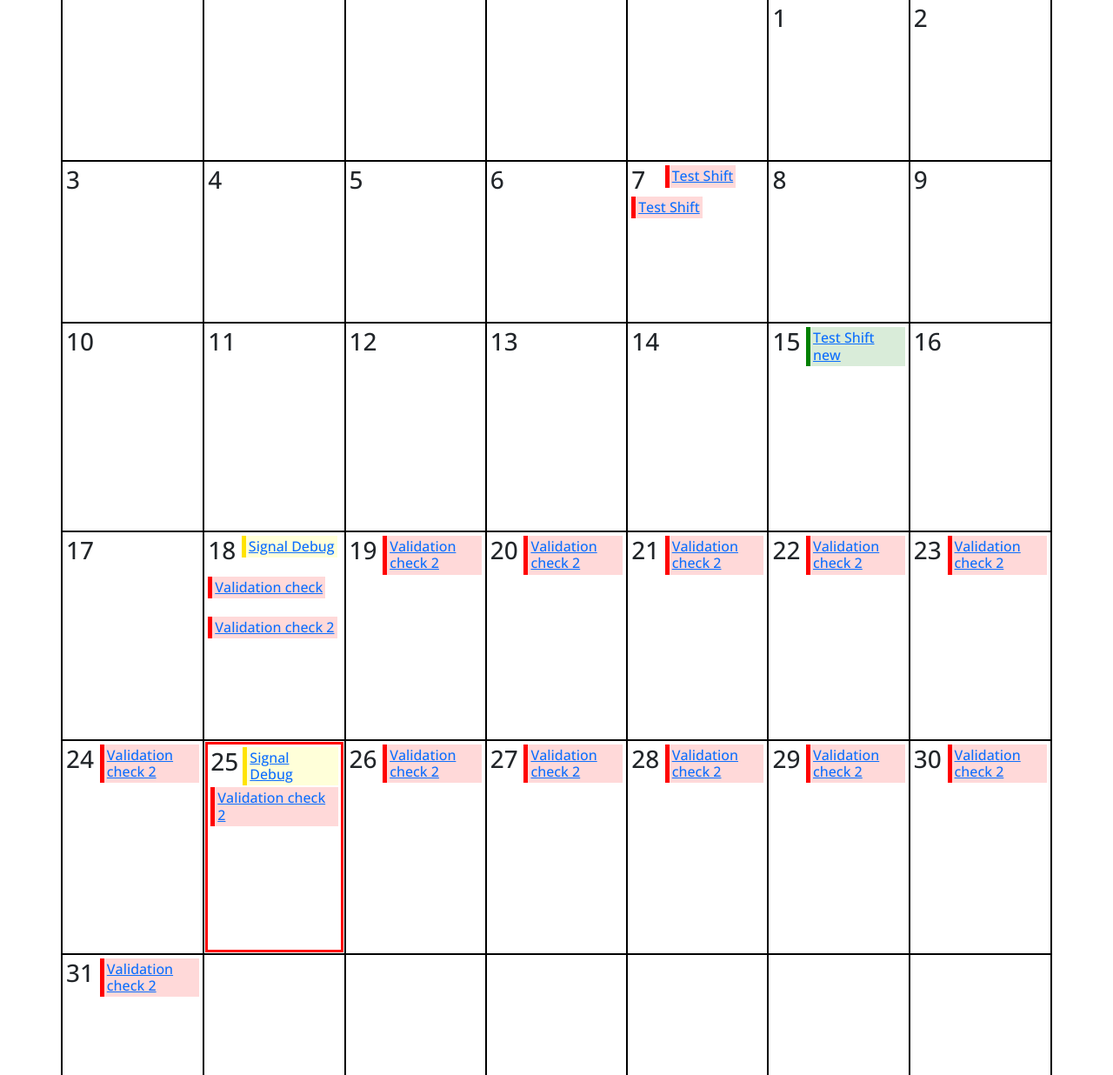
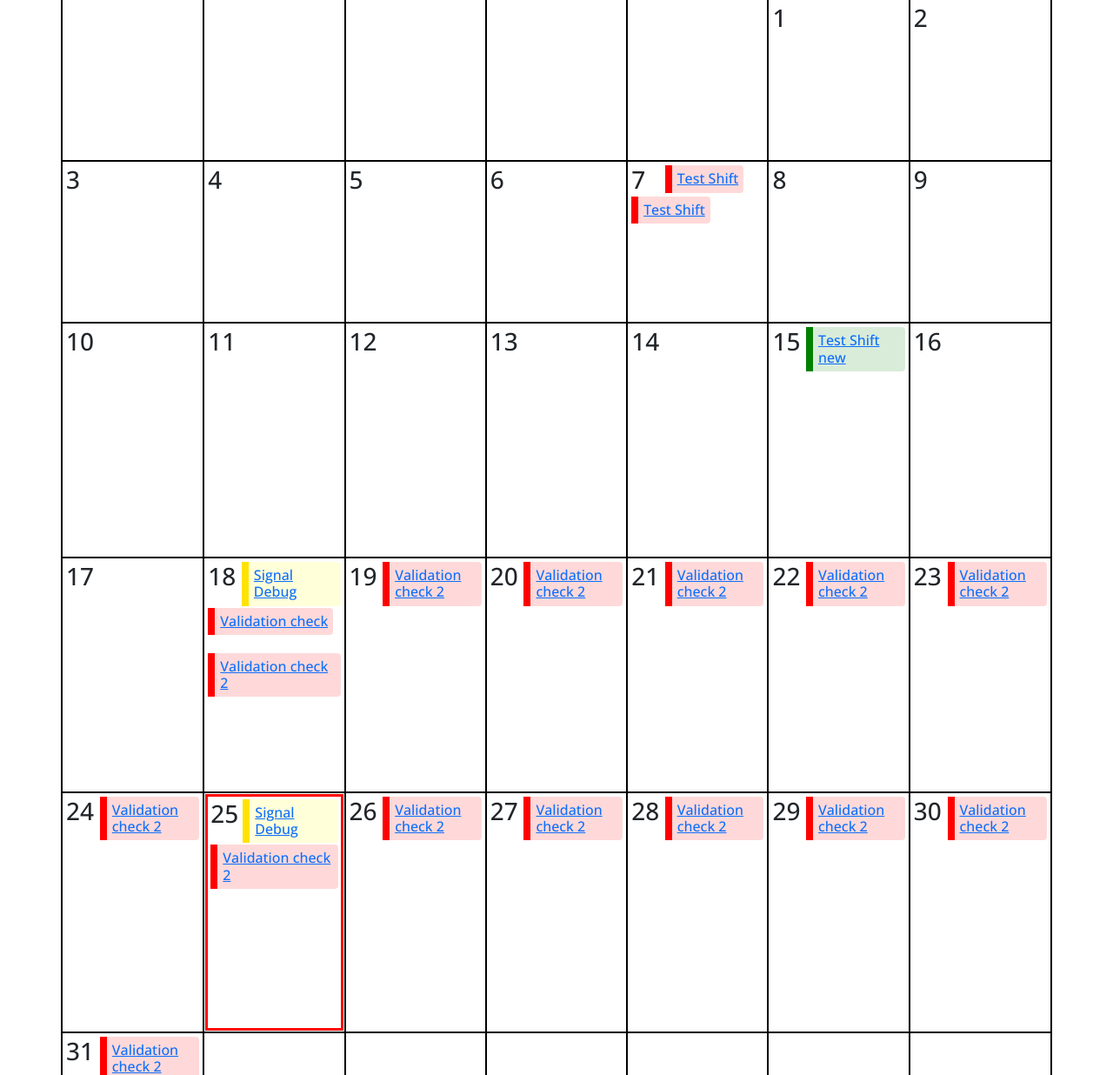
Before and after one commit to matthew-talamantes/ERL-portal, a Django app: page /shifts/calendar/2022/7/ in a window 1280 px wide. Shown: the part 229-1465 px from the top of the page at 87% size. Run offline with Django 4.2, Linux system fonts and the light colour scheme; data comes from the database, SQL or seed files in the repository; style sheets or scripts are compiled from the project's sources; some libraries are stand-ins or nearby versions.

Commit message:
Update styles

```diff
--- a/erlportal/events/static/events/calendar.css
+++ b/erlportal/events/static/events/calendar.css
@@ -114,8 +114,14 @@ table#calendar tbody#calendar-body td .day-event {
       align-self: start;
 }
 
+table#calendar tbody#calendar-body td .day-event h4 {
+  padding: 3px;
+}
+
 table#calendar tbody#calendar-body td .cal-staff {
-  border-left: 5px solid;
+  border-left: 8px solid;
+  border-top-right-radius: 0.25rem;
+  border-bottom-right-radius: 0.25rem;
 }
 
 table#calendar tbody#calendar-body td .cal-staff-under {
--- a/erlportal/events/static/events/scss/calendar.scss
+++ b/erlportal/events/static/events/scss/calendar.scss
@@ -96,10 +96,16 @@ table#calendar {
                 padding: 3px;
                 justify-self: start;
                 align-self: start;
+
+                h4 {
+                    padding: 3px;
+                }
             }
 
             .cal-staff {
-                border-left: 5px solid;
+                border-left: 8px solid;
+                border-top-right-radius: 0.25rem;
+                border-bottom-right-radius: 0.25rem;
 
                 &-under {
                     border-left-color: red;
```
Also changed, not shown: 1 other file.
